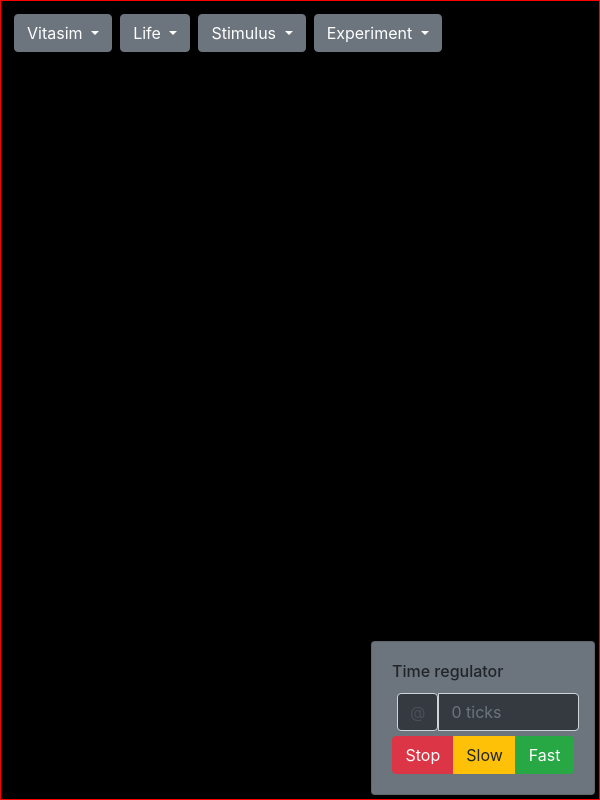
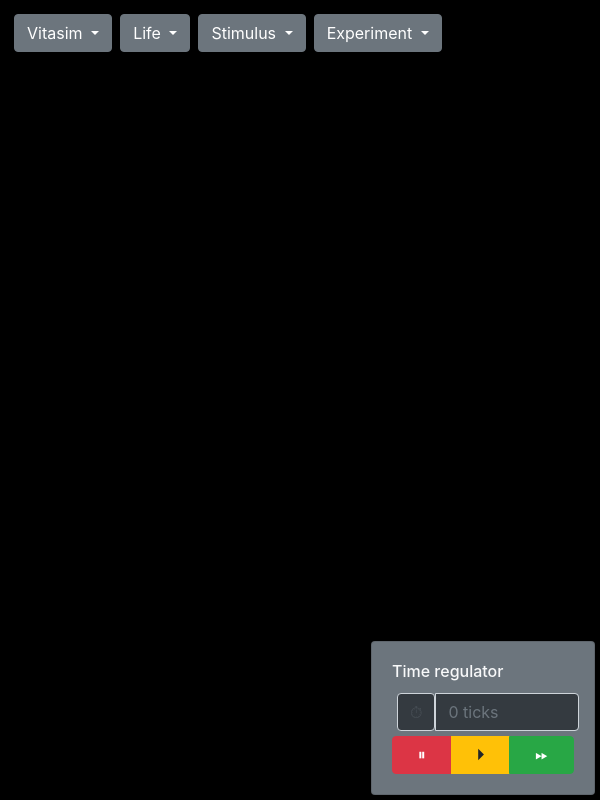
Before and after one commit to FrancisStudios/VITASIM-Studio, an Electron app: page main.html in a window 600 px wide. Drawn offline with Linux system fonts and the light colour scheme.

Commit message:
Added icons

```diff
--- a/main.html
+++ b/main.html
@@ -67,15 +67,15 @@
     <div id="timeRegulator">
       <div class="card bg-secondary">
         <div class="card-body">
-          <h6 class="card-title">Time regulator</h6>
+          <h6 class="card-title text-light">Time regulator</h6>
           <div class="input-group flex-nowrap timedisplay bg-secondary">
-            <span class="input-group-text bg-dark" id="addon-wrapping">@</span>
+            <span class="input-group-text bg-dark" id="addon-wrapping">&#x23f1;&#xfe0e;</span>
             <input type="text" disabled class="form-control bg-dark text-light" placeholder="0 ticks">
           </div>
-          <div class="btn-group" role="group">
-            <button type="button" class="btn btn-danger">Stop</button>
-            <button type="button" class="btn btn-warning">Slow</button>
-            <button type="button" class="btn btn-success">Fast</button>
+          <div class="btn-group text-light" role="group">
+            <button type="button" class="btn btn-danger">&#x23f8;&#xfe0e;</button>
+            <button type="button" class="btn btn-warning">&#x23f5;&#xfe0e;</button>
+            <button type="button" class="btn btn-success">&#x23e9;&#xfe0e;</button>
           </div>
         </div>
       </div>
--- a/src/styles/config.css
+++ b/src/styles/config.css
@@ -21,7 +21,6 @@ html body {
     left: 0px;
     padding: 0px;
     margin: 0px;
-    border: 1px solid red;
 }
 
 #menu {
@@ -55,4 +54,5 @@ html body {
 #timeRegulator .btn-group {
     display: flex;
     justify-content: space-around;
+    font-family: 'Segoe UI Symbol';
 }
```
Also changed, not shown: src/studio/time.module.js (added).
